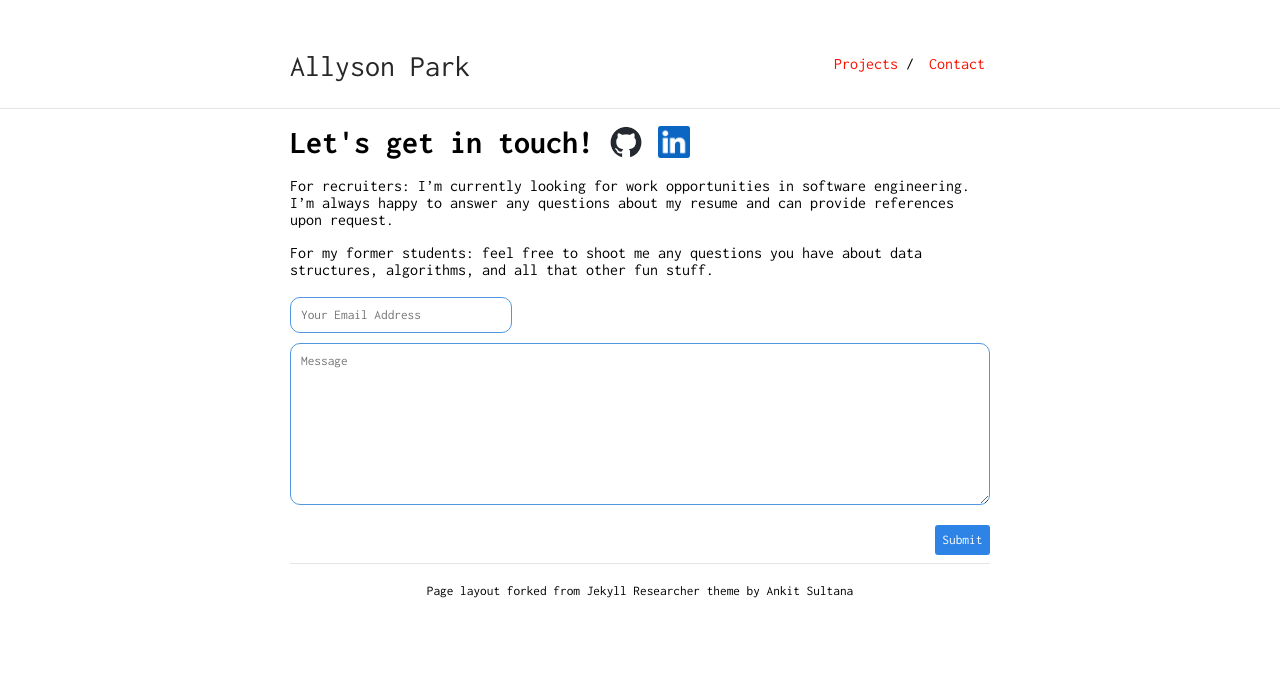
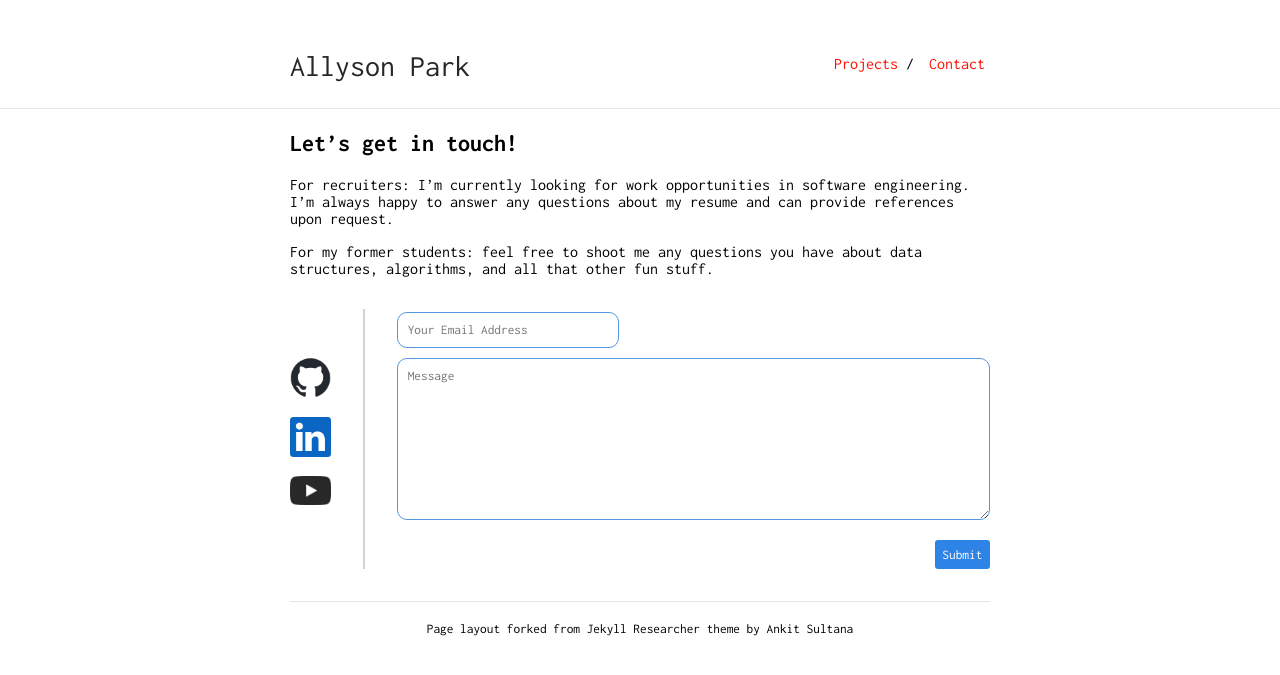
Before and after one commit to allysonpark/allysonpark.github.io, a Jekyll site: the page built from contact.md, in a window 1280 px wide. Shown: the top 675 px of the page. Built offline with Jekyll 4.4.1, drawn with Linux system fonts in a browser that asks for light colours; our own code applies the rules of GitHub Pages for plain Markdown files.

Commit message:
Add youtube logo and change contact page layout to two column

```diff
--- a/_sass/_style.scss
+++ b/_sass/_style.scss
@@ -73,9 +73,22 @@ hr {
 }
 
 /* Contact Form */
+.contact-area {
+  display: flex;
+  gap: 2rem;
+  margin: 2rem 0;
+}
+
+.contact-area:before {
+  content: "";
+  border: .5px solid #d3d3d3;
+  align-self: stretch;
+}
+
 form.wj-contact {
   display: flex;
   flex-direction: column;
+  width: 100%
 }
 
 form.wj-contact input[type="text"] {
@@ -114,7 +127,9 @@ form.wj-contact input[type="submit"] {
 .socials {
   display: flex;
   gap: 1rem;
-  margin-top: 1rem;
+  margin-top: 3rem;
+  flex-direction: column;
+  order: -1;
 }
 
 .socials > h1 {
@@ -122,7 +137,7 @@ form.wj-contact input[type="submit"] {
 }
 
 .socials img {
-  max-width: 2rem;
+  max-width: 3rem;
 }
 
 /* Divs */
--- a/contact.md
+++ b/contact.md
@@ -1,16 +1,22 @@
+## Let's get in touch!
+
+For recruiters: I'm currently looking for work opportunities in software engineering. I'm always happy to answer any questions about my resume and can provide references upon request.
+
+For my former students: feel free to shoot me any questions you have about data structures, algorithms, and all that other fun stuff.
+
+<div class="contact-area">
+
 <div class="socials">
-    <h1>Let's get in touch!</h1>
     <a href="https://github.com/allysonpark" target="_blank">
         <img src="images/github_logo.png" alt="GitHub logo">
     </a>
     <a href="https://www.linkedin.com/in/allyson-park-7a7738153" target="_blank">
         <img src="images/linkedin_logo.png" alt="LinkedIn logo">
     </a>
+    <a href="https://www.youtube.com/@allysonpark7561/videos" target="_blank">
+        <img src="images/yt_icon_mono_light.png" alt="Youtube logo">
+    </a>
 </div>
-
-For recruiters: I'm currently looking for work opportunities in software engineering. I'm always happy to answer any questions about my resume and can provide references upon request.
-
-For my former students: feel free to shoot me any questions you have about data structures, algorithms, and all that other fun stuff.
 
 <form class="wj-contact" action="https://formspree.io/f/mgegjwan" method="POST" target="_blank">
     <input type="text" name="email" placeholder="Your Email Address">
@@ -20,3 +26,4 @@ For my former students: feel free to shoot me any questions you have about data
     <input type="text" name="_gotcha" style="display:none">
     <input type="submit" value="Submit">
 </form>
+</div>
```
Also changed, not shown: images/yt_icon_mono_light.png (added).
